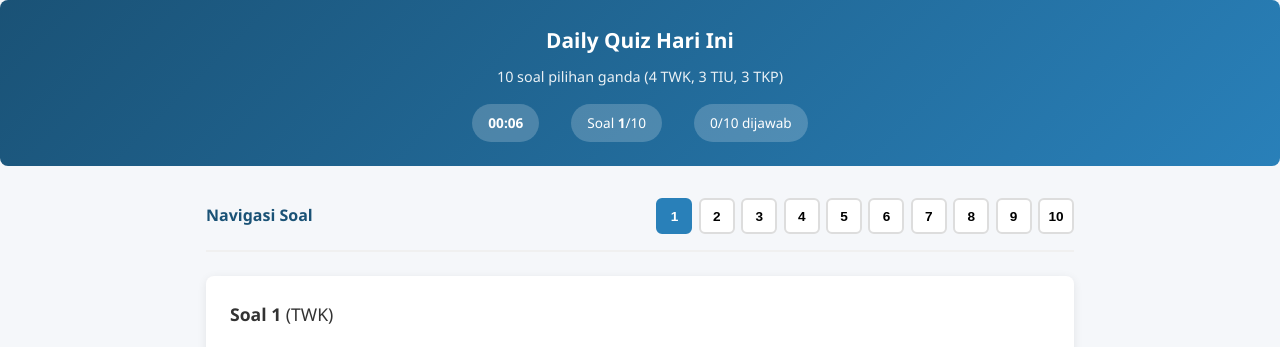
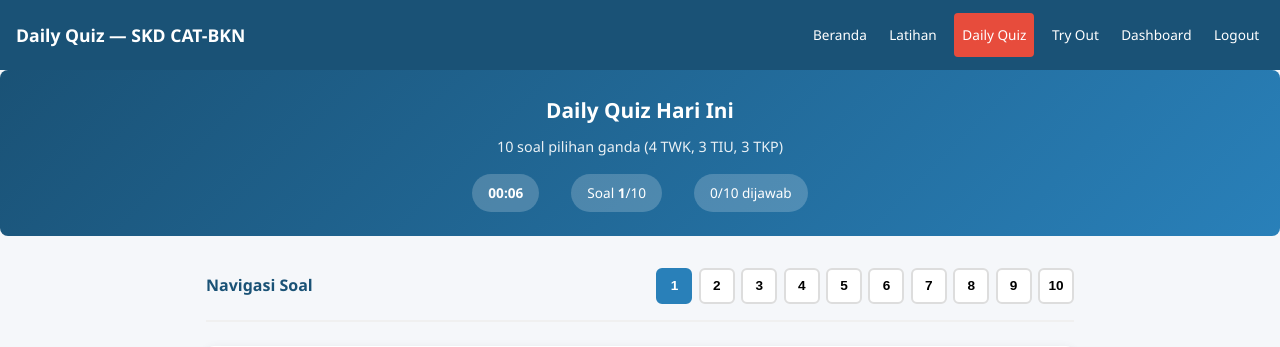
Before and after one commit to 82080038/permen, a PHP site: page /permen/pages/daily_quiz.php in a window 1280 px wide. Shown: the top 347 px of the page. Run offline with PHP 8.4, Linux system fonts and the light colour scheme; a user stored in the database is signed in; data comes from the database, SQL or seed files in the repository; data that the repository does not hold is empty.

Commit message:
fix(nav): Consistent navigation across all pages + Daily Quiz links
- Add standard header navigation to daily_quiz.php (was missing)
- Add Daily Quiz link to all user pages:
  * materi.php
  * latihan.php
  * tryout.php
  * riwayat_soal.php
  * leaderboard.php
  * feedback.php

- Consistent nav order: Beranda > Dashboard > Daily Quiz > Try Out > Logout
- Daily Quiz button styled with red background (#e74c3c) for visibility

```diff
--- a/pages/daily_quiz.php
+++ b/pages/daily_quiz.php
@@ -72,9 +72,27 @@ $hasCompleted = $session && $session['status'] === 'selesai';
 .nav-btn{width:32px;height:32px;font-size:.8rem}
 .option{padding:.8rem}
 }
+.header{background:#1a5276;color:#fff;padding:.8rem 1rem;display:flex;justify-content:space-between;align-items:center;flex-wrap:wrap;gap:.4rem}
+.header h1{font-size:1.1rem;white-space:nowrap;margin:0}
+.header a{color:#fff;text-decoration:none;font-size:.85rem;white-space:nowrap;min-height:44px;display:flex;align-items:center;padding:0 .3rem}
 </style>
 </head>
 <body>
+
+<a href="#main-content" class="skip-link" style="position:absolute;top:-40px;left:0;background:#1a5276;color:#fff;padding:8px;z-index:1000;transition:top 0.3s">Lanjut ke konten utama</a>
+
+<!-- Standard Header Navigation -->
+<div class="header">
+<h1>Daily Quiz — SKD CAT-BKN</h1>
+<div style="display:flex;flex-wrap:wrap;gap:.4rem .8rem;align-items:center">
+<a href="../index.php">Beranda</a>
+<a href="latihan.php">Latihan</a>
+<a href="daily_quiz.php" style="background:#e74c3c;padding:.2rem .5rem;border-radius:4px">Daily Quiz</a>
+<a href="tryout.php">Try Out</a>
+<a href="user_dashboard.php">Dashboard</a>
+<a href="../api/logout.php">Logout</a>
+</div>
+</div>
 
 <div class="quiz-header">
 <h1>Daily Quiz Hari Ini</h1>
--- a/pages/feedback.php
+++ b/pages/feedback.php
@@ -42,7 +42,10 @@ textarea{min-height:120px;resize:vertical}
 <div class="header">
 <h1>Feedback</h1>
 <div>
+<a href="../index.php">Beranda</a>
 <a href="user_dashboard.php">Dashboard</a>
+<a href="daily_quiz.php" style="background:#e74c3c;color:#fff;padding:.2rem .5rem;border-radius:4px">Daily Quiz</a>
+<a href="tryout.php">Try Out</a>
 <a href="../api/logout.php">Logout</a>
 </div>
 </div>
--- a/pages/latihan.php
+++ b/pages/latihan.php
@@ -79,6 +79,7 @@ if ($subtes && in_array($subtes, ['TWK','TIU','TKP'])) {
 <nav role="navigation" aria-label="Page navigation">
 <a href="../index.php">Beranda</a>
 <a href="materi.php?subtes=TWK">Materi</a>
+<a href="daily_quiz.php" style="background:#e74c3c;color:#fff;padding:.2rem .5rem;border-radius:4px">Daily Quiz</a>
 <a href="tryout.php">Try Out</a>
 <?php if (!empty($_SESSION['user_id'])): ?>
 <a href="user_dashboard.php">Dashboard</a>
--- a/pages/leaderboard.php
+++ b/pages/leaderboard.php
@@ -84,7 +84,9 @@ foreach (['TWK','TIU','TKP'] as $s) {
 <div>
 <a href="../index.php">Beranda</a>
 <a href="user_dashboard.php">Dashboard</a>
+<a href="daily_quiz.php" style="background:#e74c3c;color:#fff;padding:.2rem .5rem;border-radius:4px">Daily Quiz</a>
 <a href="tryout.php">Try Out</a>
+<a href="../api/logout.php">Logout</a>
 </div>
 </div>
 
--- a/pages/materi.php
+++ b/pages/materi.php
@@ -49,6 +49,7 @@ $materi = file_exists($file) ? require $file : [];
 <div>
 <a href="../index.php">Beranda</a>
 <a href="latihan.php">Latihan</a>
+<a href="daily_quiz.php" style="background:#e74c3c;color:#fff;padding:.2rem .5rem;border-radius:4px">Daily Quiz</a>
 <a href="tryout.php">Try Out</a>
 <?php if (!empty($_SESSION['user_id'])): ?>
 <a href="user_dashboard.php">Dashboard</a>
--- a/pages/riwayat_soal.php
+++ b/pages/riwayat_soal.php
@@ -121,6 +121,7 @@ $sum = $summary->fetch();
 <div>
 <a href="../index.php">Beranda</a>
 <a href="user_dashboard.php">Dashboard</a>
+<a href="daily_quiz.php" style="background:#e74c3c;color:#fff;padding:.2rem .5rem;border-radius:4px">Daily Quiz</a>
 <a href="latihan.php">Latihan</a>
 <a href="../api/logout.php">Logout</a>
 </div>
--- a/pages/tryout.php
+++ b/pages/tryout.php
@@ -169,6 +169,7 @@ $timerS = str_pad($remainingSeconds % 60, 2, '0', STR_PAD_LEFT);
 <a href="../index.php">Beranda</a>
 <a href="latihan.php">Latihan</a>
 <a href="materi.php?subtes=TWK">Materi</a>
+<a href="daily_quiz.php" style="background:#e74c3c;color:#fff;padding:.1rem .4rem;border-radius:4px">Daily Quiz</a>
 <a href="leaderboard.php">Leaderboard</a>
 <?php if (!empty($_SESSION['user_id'])): ?>
 <a href="user_dashboard.php">Dashboard</a>
```
Also changed, not shown: tests/daily_quiz.spec.js (added, +239 -0 lines).
